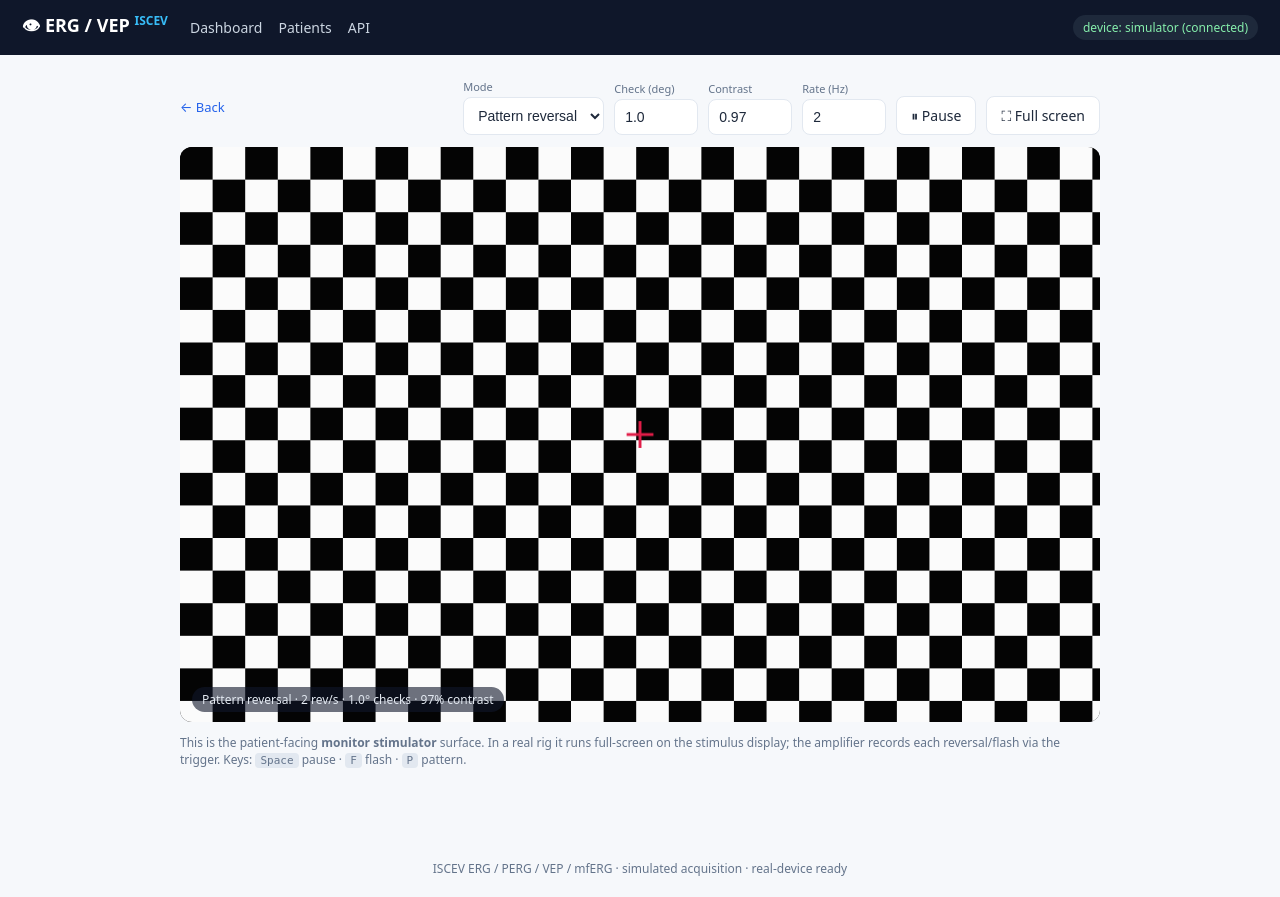
After one commit to kukje1980/ophthal-electrophysiology, a FastAPI app: template templates/stimulus.html in a window 1280 px wide. The commit adds this page. Run offline with FastAPI, Linux system fonts and the light colour scheme; the template is opened without the code that fills it, so the values that code supplies are empty.

Commit message:
Add monitor stimulator screen and fix page script load order
- New patient-facing stimulus monitor (/stimulus): full-screen checkerboard
  pattern-reversal, flash and flicker driven by protocol parameters, with
  central fixation target, live readout, pause and full-screen controls;
  can be parameterised by ?protocol=&step= or direct query params
- Launch button ("Stimulus monitor") on the exam interface opens it for the
  selected protocol in a separate window
- Fix: shared JS helpers (api, drawTraces, renderExam) were loaded at the end
  of <body>, after the inline page scripts in <main> that call them, so the
  report / patients / patient_detail pages silently failed to render. Move the
  helper scripts into <head> so they are defined first.

```diff
--- a/app/routers/pages.py
+++ b/app/routers/pages.py
@@ -43,6 +43,12 @@ def patient_detail(patient_id: int, request: Request,
     })
 
 
+@router.get("/stimulus", response_class=HTMLResponse)
+def stimulus_monitor(request: Request):
+    """Patient-facing monitor stimulator surface (pattern / flash / flicker)."""
+    return templates.TemplateResponse("stimulus.html", {"request": request})
+
+
 @router.get("/exam/new", response_class=HTMLResponse)
 def exam_new(patient_id: int, request: Request,
              db: Session = Depends(get_db)):
--- a/static/css/app.css
+++ b/static/css/app.css
@@ -110,6 +110,24 @@ button.btn { font-family: inherit; }
 .footer { text-align: center; color: var(--muted); font-size: 12px;
   padding: 20px; }
 
+/* Stimulus monitor --------------------------------------------------- */
+.stim-toolbar { flex-wrap: wrap; gap: 10px; margin-bottom: 12px; }
+.stim-controls { display: flex; align-items: flex-end; gap: 10px; flex-wrap: wrap; }
+.stim-controls label { display: flex; flex-direction: column; font-size: 11px;
+  color: var(--muted); gap: 3px; }
+.stim-controls input { width: 84px; }
+.stim-stage { position: relative; background: #000; border-radius: 12px;
+  overflow: hidden; display: flex; }
+.stim-stage canvas { width: 100%; height: auto; display: block; }
+.stim-stage:fullscreen { border-radius: 0; align-items: center;
+  justify-content: center; }
+.stim-stage:fullscreen canvas { width: auto; height: 100vh; }
+.stim-readout { position: absolute; left: 12px; bottom: 10px; color: #e2e8f0;
+  background: rgba(15,23,42,.6); padding: 4px 10px; border-radius: 999px;
+  font-size: 12px; }
+kbd { background: #e2e8f0; border-radius: 4px; padding: 1px 5px; font-size: 11px;
+  font-family: monospace; }
+
 @media print {
   .topbar, .footer, .no-print, .device-pill { display: none !important; }
   .container { max-width: 100%; }
--- a/templates/base.html
+++ b/templates/base.html
@@ -5,6 +5,11 @@
   <meta name="viewport" content="width=device-width, initial-scale=1">
   <title>{% block title %}Ophthalmic Electrophysiology{% endblock %}</title>
   <link rel="stylesheet" href="/static/css/app.css">
+  <!-- Shared helpers (api, drawTraces, renderExam) must be defined before the
+       inline page scripts in <main> run, so load them in <head>. -->
+  <script src="/static/js/waveform-plot.js"></script>
+  <script src="/static/js/markers.js"></script>
+  <script src="/static/js/acquisition.js"></script>
 </head>
 <body>
   <header class="topbar">
@@ -28,9 +33,6 @@
     real-device ready
   </footer>
 
-  <script src="/static/js/waveform-plot.js"></script>
-  <script src="/static/js/markers.js"></script>
-  <script src="/static/js/acquisition.js"></script>
   {% block scripts %}{% endblock %}
 </body>
 </html>
--- /dev/null
+++ b/templates/stimulus.html
@@ -0,0 +1,150 @@
+{% extends "base.html" %}
+{% block title %}Stimulus monitor · ERG/VEP{% endblock %}
+{% block content %}
+<div class="row-between no-print stim-toolbar">
+  <a class="back" href="javascript:history.back()">← Back</a>
+  <div class="stim-controls">
+    <label>Mode
+      <select id="mode">
+        <option value="pattern">Pattern reversal</option>
+        <option value="flash">Flash</option>
+        <option value="flicker">Flicker</option>
+      </select>
+    </label>
+    <label>Check (deg)<input id="check_deg" type="number" step="0.05" value="1.0"></label>
+    <label>Contrast<input id="contrast" type="number" step="0.01" min="0" max="1" value="0.97"></label>
+    <label>Rate (Hz)<input id="rate_hz" type="number" step="0.5" value="2"></label>
+    <button class="btn" id="toggle">⏸ Pause</button>
+    <button class="btn" id="fs">⛶ Full screen</button>
+  </div>
+</div>
+
+<div class="stim-stage" id="stage">
+  <canvas id="stim-canvas" width="960" height="600"></canvas>
+  <div class="stim-readout" id="readout"></div>
+</div>
+
+<p class="muted no-print" style="font-size:12px">
+  This is the patient-facing <b>monitor stimulator</b> surface. In a real rig
+  it runs full-screen on the stimulus display; the amplifier records each
+  reversal/flash via the trigger. Keys: <kbd>Space</kbd> pause · <kbd>F</kbd>
+  flash · <kbd>P</kbd> pattern.
+</p>
+
+<script>
+const qs = new URLSearchParams(location.search);
+const canvas = document.getElementById("stim-canvas");
+const ctx = canvas.getContext("2d");
+const readout = document.getElementById("readout");
+const $ = (id) => document.getElementById(id);
+
+function applyQuery() {
+  if (qs.get("mode")) $("mode").value = qs.get("mode");
+  for (const k of ["check_deg", "contrast", "rate_hz"]) {
+    if (qs.get(k)) $(k).value = qs.get(k);
+  }
+}
+
+// Optionally pull stimulus parameters straight from a protocol step.
+async function applyProtocol() {
+  const key = qs.get("protocol"), stepKey = qs.get("step");
+  if (!key) return;
+  try {
+    const proto = await api(`/api/protocols/${key}`);
+    const step = (proto.steps || []).find(s => s.key === stepKey) || proto.steps[0];
+    if (!step) return;
+    const s = step.stimulus || {};
+    const kind = step.kind;
+    $("mode").value = kind === "flicker" ? "flicker"
+      : (kind === "perg" || kind === "vep_pr") ? "pattern" : "flash";
+    if (s.check_deg) $("check_deg").value = s.check_deg;
+    if (s.contrast) $("contrast").value = s.contrast;
+    $("rate_hz").value = s.reversal_hz || s.rate_hz || 2;
+    readout.dataset.label = step.label || stepKey || key;
+  } catch (e) { /* ignore */ }
+}
+
+let phase = 0;          // 0/1 checkerboard parity (pattern), flash on/off
+let running = true;
+let lastSwitch = performance.now();
+let flashUntil = 0;
+
+function checkerboard(parity) {
+  const W = canvas.width, H = canvas.height;
+  const contrast = Math.min(1, Math.max(0, parseFloat($("contrast").value) || 0.97));
+  const hi = Math.round(127.5 + 127.5 * contrast);   // bright check
+  const lo = Math.round(127.5 - 127.5 * contrast);   // dark check
+  // Map "deg" to an on-screen check size (assumed geometry); clamp sensibly.
+  const deg = Math.max(0.1, parseFloat($("check_deg").value) || 1.0);
+  const size = Math.max(8, Math.round(deg * 34));     // px per check
+  const cols = Math.ceil(W / size), rows = Math.ceil(H / size);
+  for (let r = 0; r < rows; r++) {
+    for (let c = 0; c < cols; c++) {
+      const on = ((r + c + parity) % 2) === 0;
+      ctx.fillStyle = `rgb(${on ? hi : lo},${on ? hi : lo},${on ? hi : lo})`;
+      ctx.fillRect(c * size, r * size, size, size);
+    }
+  }
+}
+
+function fixation() {
+  const W = canvas.width, H = canvas.height, cx = W / 2, cy = H / 2;
+  ctx.strokeStyle = "#e11d48"; ctx.lineWidth = 3;
+  ctx.beginPath();
+  ctx.moveTo(cx - 14, cy); ctx.lineTo(cx + 14, cy);
+  ctx.moveTo(cx, cy - 14); ctx.lineTo(cx, cy + 14);
+  ctx.stroke();
+}
+
+function render(now) {
+  const mode = $("mode").value;
+  const rate = Math.max(0.1, parseFloat($("rate_hz").value) || 2);
+  const W = canvas.width, H = canvas.height;
+
+  if (mode === "pattern") {
+    const interval = 1000 / (2 * rate);  // reversals per second = 2*rate
+    if (running && now - lastSwitch >= interval) { phase ^= 1; lastSwitch = now; }
+    checkerboard(phase);
+    fixation();
+    readout.textContent =
+      `${readout.dataset.label || "Pattern reversal"} · ${rate} rev/s · `
+      + `${$("check_deg").value}° checks · ${Math.round($("contrast").value*100)}% contrast`;
+  } else if (mode === "flicker") {
+    const interval = 1000 / (2 * rate);
+    if (running && now - lastSwitch >= interval) { phase ^= 1; lastSwitch = now; }
+    ctx.fillStyle = phase ? "#ffffff" : "#000000";
+    ctx.fillRect(0, 0, W, H);
+    fixation();
+    readout.textContent = `Flicker · ${rate} Hz full-field`;
+  } else { // flash
+    const interval = 1000 / rate;
+    if (running && now - lastSwitch >= interval) { flashUntil = now + 4; lastSwitch = now; }
+    ctx.fillStyle = "#000000"; ctx.fillRect(0, 0, W, H);
+    if (now < flashUntil) { ctx.fillStyle = "#ffffff"; ctx.fillRect(0, 0, W, H); }
+    fixation();
+    readout.textContent = `Flash · ${rate}/s (Ganzfeld)`;
+  }
+  requestAnimationFrame(render);
+}
+
+$("toggle").addEventListener("click", () => {
+  running = !running;
+  $("toggle").textContent = running ? "⏸ Pause" : "▶ Resume";
+});
+$("fs").addEventListener("click", () => {
+  if (!document.fullscreenElement) $("stage").requestFullscreen?.();
+  else document.exitFullscreen?.();
+});
+document.addEventListener("keydown", (e) => {
+  if (e.code === "Space") { e.preventDefault(); $("toggle").click(); }
+  if (e.key === "f" || e.key === "F") $("mode").value = "flash";
+  if (e.key === "p" || e.key === "P") $("mode").value = "pattern";
+});
+
+(async function () {
+  applyQuery();
+  await applyProtocol();
+  requestAnimationFrame(render);
+})();
+</script>
+{% endblock %}
```
Also changed, not shown: templates/exam.html (+7 -0 lines).
